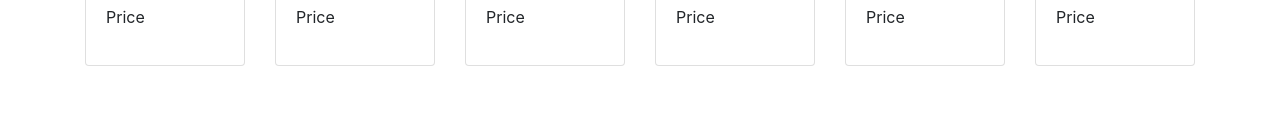
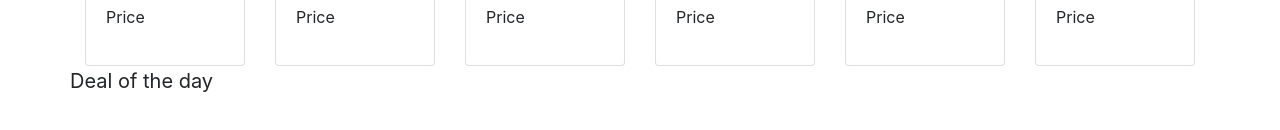
Before and after one commit to RaevenTech/M2_D3_HW, a plain HTML site: page index.html in a window 1280 px wide. Shown: the part 800-930 px from the top of the page. Before the commit the page ends 898 px from the top, so only its background shows below. Drawn offline with nearby package versions, Linux system fonts and the light colour scheme.

Commit message:
added block quote deal of the day

```diff
--- a/index.html
+++ b/index.html
@@ -154,6 +154,11 @@
               </div>
             </div>
           </div>
+          <div>
+            <blockquote class="blockquote text-center">
+              <p class="mb-0">Deal of the day</p>
+            </blockquote>
+          </div>
 
 
 
```
